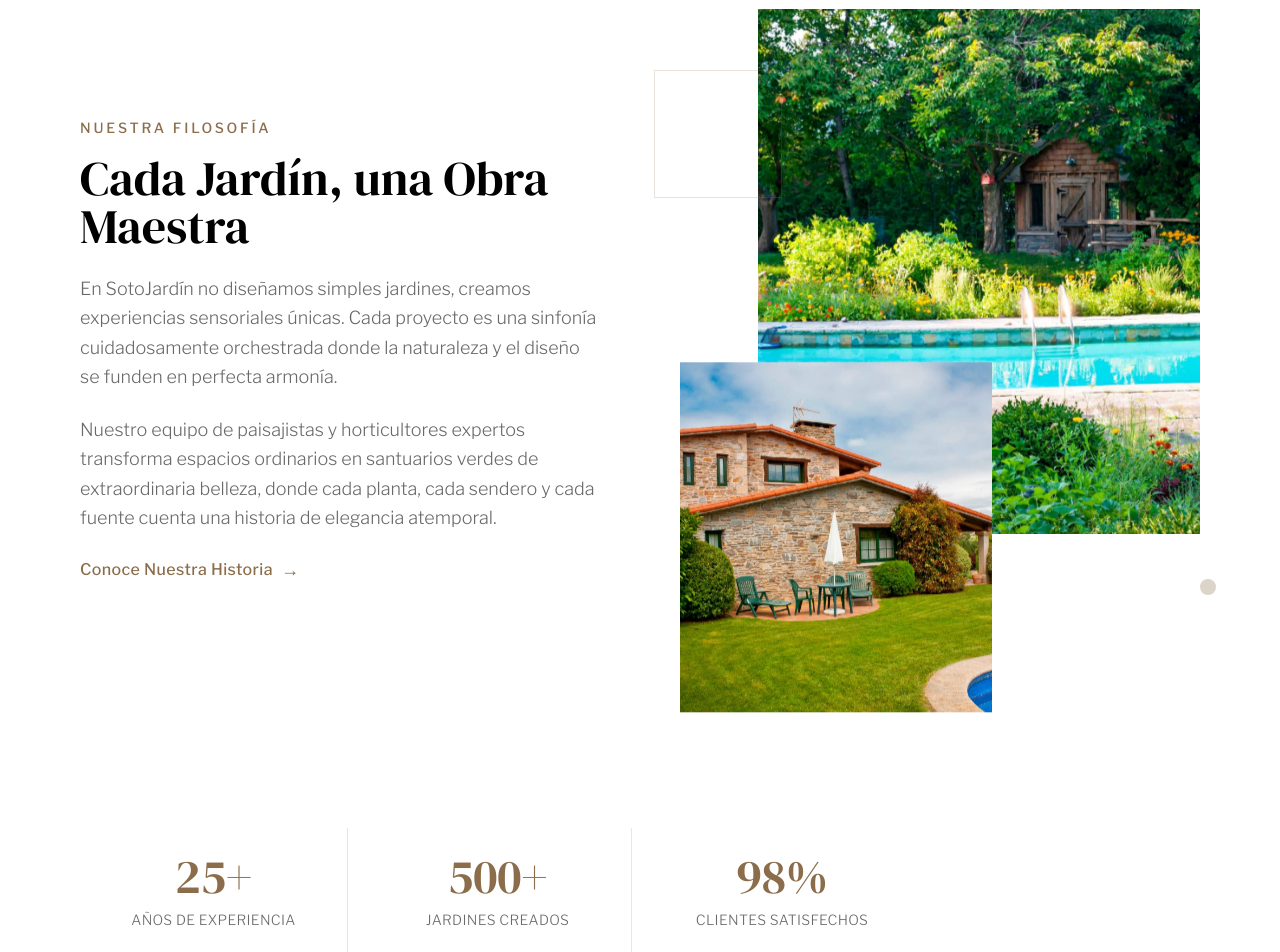
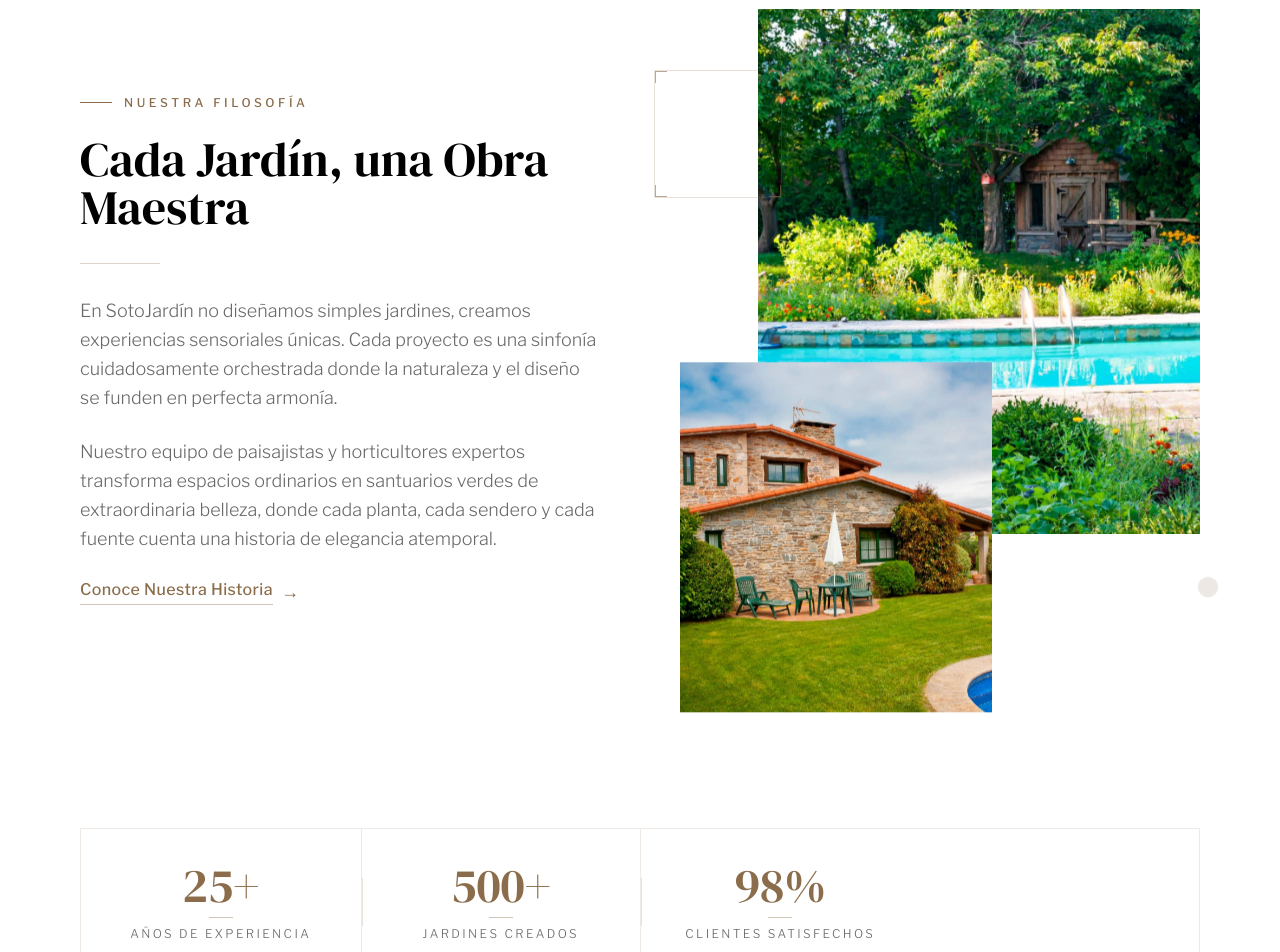
Before and after one commit to ALDAXIA/sotojardin, a React (Vite) app: page / in a window 1280 px wide. Shown: the part 960-1912 px from the top of the page. Built offline with nearby package versions, Linux system fonts and the light colour scheme.

Commit message:
Update SubHero.tsx

```diff
--- a/src/sections/SubHero.tsx
+++ b/src/sections/SubHero.tsx
@@ -13,9 +13,7 @@ const useCountUp = (end: number, duration: number = 2000, start: boolean = false
       const progress = Math.min(elapsed / duration, 1);
       const eased = 1 - Math.pow(1 - progress, 3);
       setCount(Math.round(eased * end));
-      if (progress < 1) {
-        rafRef.current = requestAnimationFrame(animate);
-      }
+      if (progress < 1) rafRef.current = requestAnimationFrame(animate);
     };
     rafRef.current = requestAnimationFrame(animate);
     return () => { if (rafRef.current) cancelAnimationFrame(rafRef.current); };
@@ -46,15 +44,43 @@ const useParallax = () => {
   return { ref, offset };
 };
 
-// Separate component for stat counter to follow React hooks rules
-const StatCounter = ({ value, suffix, label, isVisible }: { value: number; suffix: string; label: string; isVisible: boolean }) => {
+const StatCounter = ({ value, suffix, label, isVisible, index }: {
+  value: number; suffix: string; label: string; isVisible: boolean; index: number;
+}) => {
   const count = useCountUp(value, 2000, isVisible);
   return (
-    <div className="p-6 border-r border-gray-200 last:border-r-0">
-      <span className="block font-serif text-4xl md:text-5xl text-[#8b6d4b] mb-2">
+    <div
+      className="flex flex-col items-center text-center px-6 py-8 relative"
+      style={{
+        opacity: isVisible ? 1 : 0,
+        transform: isVisible ? 'translateY(0)' : 'translateY(24px)',
+        transition: `opacity 0.8s ease, transform 0.8s ease`,
+        transitionDelay: `${index * 150}ms`,
+      }}
+    >
+      {/* Separador vertical entre stats */}
+      {index > 0 && (
+        <div
+          className="absolute left-0 top-1/2 -translate-y-1/2 w-px bg-[#8b6d4b]/20"
+          style={{
+            height: isVisible ? '48px' : '0px',
+            transition: 'height 0.6s ease',
+            transitionDelay: `${index * 150 + 400}ms`,
+          }}
+        />
+      )}
+      <span className="block font-serif text-4xl md:text-5xl text-[#8b6d4b] mb-2 tabular-nums">
         {count}{suffix}
       </span>
-      <span className="text-[#696969] text-sm tracking-wide uppercase">{label}</span>
+      <div
+        className="w-6 h-px bg-[#8b6d4b]/40 mb-2"
+        style={{
+          width: isVisible ? '24px' : '0px',
+          transition: 'width 0.4s ease',
+          transitionDelay: `${index * 150 + 600}ms`,
+        }}
+      />
+      <span className="text-[#696969] text-xs tracking-[0.2em] uppercase">{label}</span>
     </div>
   );
 };
@@ -72,37 +98,19 @@ const SubHero = () => {
 
   useEffect(() => {
     const observer = new IntersectionObserver(
-      ([entry]) => {
-        if (entry.isIntersecting) {
-          setIsVisible(true);
-          observer.unobserve(entry.target);
-        }
-      },
+      ([entry]) => { if (entry.isIntersecting) { setIsVisible(true); observer.unobserve(entry.target); } },
       { threshold: 0.2 }
     );
-
-    if (sectionRef.current) {
-      observer.observe(sectionRef.current);
-    }
-
+    if (sectionRef.current) observer.observe(sectionRef.current);
     return () => observer.disconnect();
   }, []);
 
   useEffect(() => {
     const observer = new IntersectionObserver(
-      ([entry]) => {
-        if (entry.isIntersecting) {
-          setStatsVisible(true);
-          observer.unobserve(entry.target);
-        }
-      },
+      ([entry]) => { if (entry.isIntersecting) { setStatsVisible(true); observer.unobserve(entry.target); } },
       { threshold: 0.3 }
     );
-
-    if (statsRef.current) {
-      observer.observe(statsRef.current);
-    }
-
+    if (statsRef.current) observer.observe(statsRef.current);
     return () => observer.disconnect();
   }, []);
 
@@ -114,49 +122,113 @@ const SubHero = () => {
     >
       <div className="max-w-[1400px] mx-auto px-6 md:px-12 lg:px-20">
         <div className="grid grid-cols-1 lg:grid-cols-2 gap-12 lg:gap-20 items-center">
+
           {/* Content Side */}
+          <div className="relative z-10">
+
+            {/* Tag */}
             <div
-            className={`relative z-10 transition-all duration-1000 ${
-              isVisible ? 'opacity-100 translate-x-0' : 'opacity-0 -translate-x-12'
-            }`}
+              className="flex items-center gap-3 mb-6"
+              style={{
+                opacity: isVisible ? 1 : 0,
+                transform: isVisible ? 'translateX(0)' : 'translateX(-16px)',
+                transition: 'opacity 0.8s ease, transform 0.8s ease',
+                transitionDelay: '100ms',
+              }}
             >
-            <span className="inline-block mb-4 text-sm tracking-[0.2em] text-[#8b6d4b] font-medium uppercase">
+              <div
+                className="h-px bg-[#8b6d4b]"
+                style={{
+                  width: isVisible ? '32px' : '0px',
+                  transition: 'width 0.6s ease',
+                  transitionDelay: '400ms',
+                }}
+              />
+              <span className="text-xs tracking-[0.3em] text-[#8b6d4b] font-medium uppercase">
                 {subHeroConfig.tag}
               </span>
-            <h2 className="font-serif text-3xl md:text-4xl lg:text-5xl text-black leading-tight mb-6">
+            </div>
+
+            {/* Heading */}
+            <h2
+              className="font-serif text-3xl md:text-4xl lg:text-5xl text-black leading-tight mb-8"
+              style={{
+                opacity: isVisible ? 1 : 0,
+                transform: isVisible ? 'translateY(0)' : 'translateY(20px)',
+                transition: 'opacity 1s ease, transform 1s ease',
+                transitionDelay: '250ms',
+              }}
+            >
               {subHeroConfig.heading}
             </h2>
+
+            {/* Línea decorativa bajo el título */}
+            <div
+              className="h-px bg-[#8b6d4b]/30 mb-8 origin-left"
+              style={{
+                width: isVisible ? '80px' : '0px',
+                transition: 'width 0.8s cubic-bezier(0.16, 1, 0.3, 1)',
+                transitionDelay: '500ms',
+              }}
+            />
+
+            {/* Párrafos escalonados */}
             {subHeroConfig.bodyParagraphs.map((paragraph, index) => (
-              <p key={index} className="text-[#696969] text-lg leading-relaxed mb-6">
+              <p
+                key={index}
+                className="text-[#696969] text-lg leading-relaxed mb-6"
+                style={{
+                  opacity: isVisible ? 1 : 0,
+                  transform: isVisible ? 'translateY(0)' : 'translateY(16px)',
+                  transition: 'opacity 0.9s ease, transform 0.9s ease',
+                  transitionDelay: `${400 + index * 150}ms`,
+                }}
+              >
                 {paragraph}
               </p>
             ))}
+
+            {/* CTA link */}
             {subHeroConfig.linkText && (
+              <div
+                style={{
+                  opacity: isVisible ? 1 : 0,
+                  transform: isVisible ? 'translateY(0)' : 'translateY(12px)',
+                  transition: 'opacity 0.8s ease, transform 0.8s ease',
+                  transitionDelay: `${400 + subHeroConfig.bodyParagraphs.length * 150}ms`,
+                }}
+              >
                 <a
                   href={subHeroConfig.linkTarget}
                   onClick={(e) => {
                     e.preventDefault();
                     document.querySelector(subHeroConfig.linkTarget)?.scrollIntoView({ behavior: 'smooth' });
                   }}
-                className="inline-flex items-center gap-2 text-[#8b6d4b] font-medium tracking-wide hover:gap-4 transition-all duration-300"
+                  className="inline-flex items-center gap-2 text-[#8b6d4b] font-medium tracking-wide group"
                 >
+                  <span className="border-b border-[#8b6d4b]/40 group-hover:border-[#8b6d4b] transition-colors pb-0.5">
                     {subHeroConfig.linkText}
-                <span className="text-lg">&rarr;</span>
+                  </span>
+                  <span
+                    className="text-lg transition-transform duration-300 group-hover:translate-x-2"
+                  >
+                    &rarr;
+                  </span>
                 </a>
+              </div>
             )}
           </div>
 
           {/* Image Side */}
           <div className="relative h-[500px] md:h-[600px] lg:h-[700px]" style={{ perspective: '1200px' }}>
+
             {/* Main Image */}
             {subHeroConfig.image1 && (
               <div
                 ref={img1Parallax.ref}
-                className="absolute top-0 right-0 w-[85%] h-[75%] overflow-hidden shadow-2xl"
+                className="absolute top-0 right-0 w-[85%] h-[75%] overflow-hidden shadow-2xl group cursor-pointer"
                 style={{
-                  clipPath: isVisible
-                    ? 'inset(0% 0% 0% 0%)'
-                    : 'inset(0% 100% 0% 0%)',
+                  clipPath: isVisible ? 'inset(0% 0% 0% 0%)' : 'inset(0% 100% 0% 0%)',
                   transition: 'clip-path 1.4s cubic-bezier(0.77, 0, 0.18, 1) 0.2s, transform 1.4s cubic-bezier(0.33, 1, 0.68, 1) 0.2s',
                   transform: isVisible
                     ? `translateY(${img1Parallax.offset * 0.4}px) rotateY(0deg)`
@@ -167,12 +239,13 @@ const SubHero = () => {
                 <img
                   src={subHeroConfig.image1}
                   alt=""
-                  className="w-full h-full object-cover"
+                  className="w-full h-full object-cover transition-transform duration-700 group-hover:scale-105"
                   style={{
                     transform: `scale(1.1) translateY(${img1Parallax.offset * 0.2}px)`,
-                    transition: 'transform 0.1s linear',
                   }}
                 />
+                {/* Overlay sutil en hover */}
+                <div className="absolute inset-0 bg-[#8b6d4b]/0 group-hover:bg-[#8b6d4b]/10 transition-colors duration-500" />
               </div>
             )}
 
@@ -180,11 +253,9 @@ const SubHero = () => {
             {subHeroConfig.image2 && (
               <div
                 ref={img2Parallax.ref}
-                className="absolute bottom-0 left-0 w-[60%] h-[50%] overflow-hidden shadow-2xl"
+                className="absolute bottom-0 left-0 w-[60%] h-[50%] overflow-hidden shadow-2xl group cursor-pointer"
                 style={{
-                  clipPath: isVisible
-                    ? 'inset(0% 0% 0% 0%)'
-                    : 'inset(100% 0% 0% 0%)',
+                  clipPath: isVisible ? 'inset(0% 0% 0% 0%)' : 'inset(100% 0% 0% 0%)',
                   transition: 'clip-path 1.4s cubic-bezier(0.77, 0, 0.18, 1) 0.6s, transform 1.4s cubic-bezier(0.33, 1, 0.68, 1) 0.6s',
                   transform: isVisible
                     ? `translateY(${img2Parallax.offset * 0.6}px) rotateX(0deg)`
@@ -195,46 +266,51 @@ const SubHero = () => {
                 <img
                   src={subHeroConfig.image2}
                   alt=""
-                  className="w-full h-full object-cover"
+                  className="w-full h-full object-cover transition-transform duration-700 group-hover:scale-105"
                   style={{
                     transform: `scale(1.08) translateY(${img2Parallax.offset * 0.3}px)`,
-                    transition: 'transform 0.1s linear',
                   }}
                 />
+                <div className="absolute inset-0 bg-[#8b6d4b]/0 group-hover:bg-[#8b6d4b]/10 transition-colors duration-500" />
               </div>
             )}
 
-            {/* Decorative line */}
+            {/* Cuadrado decorativo con animación de borde */}
             <div
-              className="absolute top-[10%] left-[-5%] w-32 h-32 border border-[#8b6d4b]/20"
+              className="absolute top-[10%] left-[-5%] w-32 h-32"
               style={{
                 opacity: isVisible ? 1 : 0,
                 transform: isVisible ? 'scale(1) rotate(0deg)' : 'scale(0.6) rotate(-12deg)',
                 transition: 'all 1.2s cubic-bezier(0.33, 1, 0.68, 1) 1s',
               }}
-            />
+            >
+              <div className="w-full h-full border border-[#8b6d4b]/20 relative">
+                {/* Esquinas animadas */}
+                <div className="absolute top-0 left-0 w-3 h-3 border-t border-l border-[#8b6d4b]/60" />
+                <div className="absolute top-0 right-0 w-3 h-3 border-t border-r border-[#8b6d4b]/60" />
+                <div className="absolute bottom-0 left-0 w-3 h-3 border-b border-l border-[#8b6d4b]/60" />
+                <div className="absolute bottom-0 right-0 w-3 h-3 border-b border-r border-[#8b6d4b]/60" />
+              </div>
+            </div>
 
-            {/* Floating accent dot */}
+            {/* Punto flotante */}
             <div
               className="absolute bottom-[15%] right-[-3%] w-4 h-4 rounded-full bg-[#8b6d4b]/30"
               style={{
                 opacity: isVisible ? 1 : 0,
                 transform: isVisible ? 'scale(1)' : 'scale(0)',
                 transition: 'all 0.8s cubic-bezier(0.33, 1, 0.68, 1) 1.4s',
+                animation: isVisible ? 'pulse 3s ease-in-out infinite' : 'none',
               }}
             />
           </div>
         </div>
       </div>
 
-      {/* Stats Section */}
+      {/* Stats */}
       {subHeroConfig.stats.length > 0 && (
         <div ref={statsRef} className="max-w-[1400px] mx-auto px-6 md:px-12 lg:px-20 mt-20 lg:mt-32">
-          <div
-            className={`grid grid-cols-2 md:grid-cols-4 gap-8 md:gap-4 text-center transition-all duration-700 delay-300 ${
-              statsVisible ? 'opacity-100 translate-y-0' : 'opacity-0 translate-y-8'
-            }`}
-          >
+          <div className="grid grid-cols-2 md:grid-cols-4 border border-[#8b6d4b]/15 divide-x divide-[#8b6d4b]/15">
             {subHeroConfig.stats.map((stat, index) => (
               <StatCounter
                 key={index}
@@ -242,11 +318,19 @@ const SubHero = () => {
                 suffix={stat.suffix}
                 label={stat.label}
                 isVisible={statsVisible}
+                index={index}
               />
             ))}
           </div>
         </div>
       )}
+
+      <style>{`
+        @keyframes pulse {
+          0%, 100% { transform: scale(1); opacity: 0.3; }
+          50% { transform: scale(1.4); opacity: 0.6; }
+        }
+      `}</style>
     </section>
   );
 };
```
Lines whose indentation alone changed are shown as unchanged.
